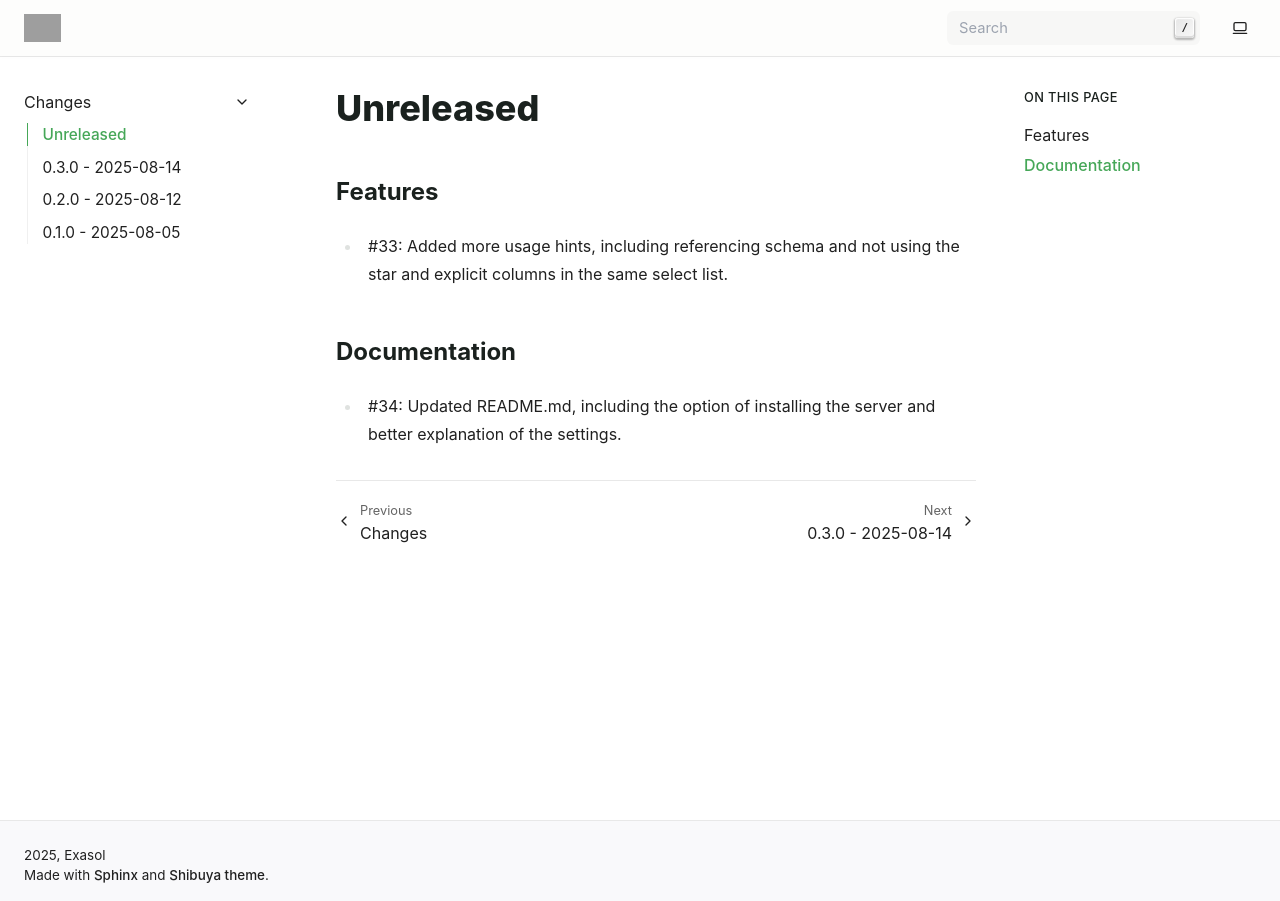
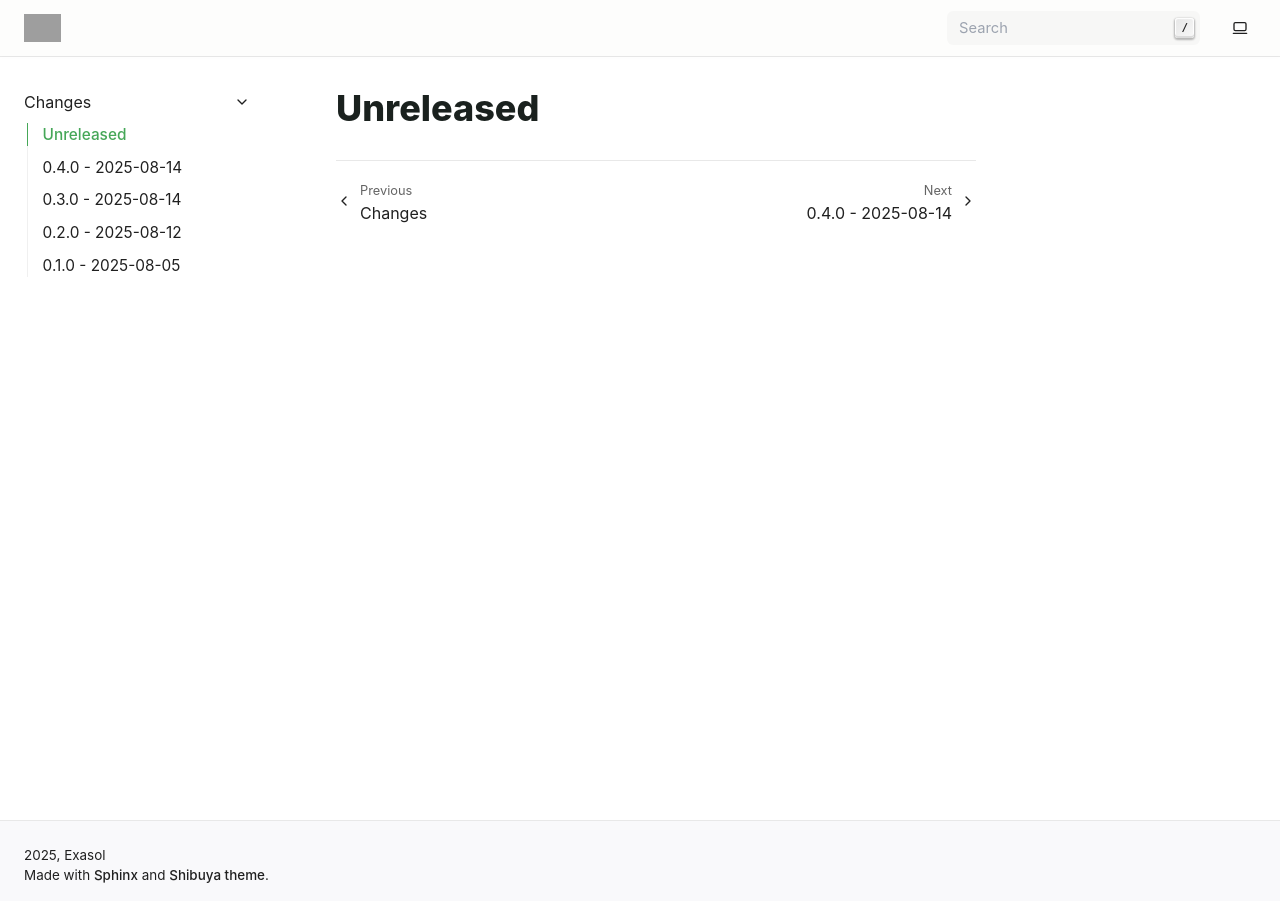
Before and after one commit to exasol/mcp-server, a Sphinx documentation site: the page built from doc/changes/unreleased.md, in a window 1280 px wide. Built offline with Sphinx 7.4.7, drawn with Linux system fonts in a browser that asks for light colours; pages that are not in the unit, such as notebooks, are missing from menus; grey boxes are pictures that could not be loaded.

Commit message:
Prepare release 0.4.0

```diff
--- a/doc/changes/unreleased.md
+++ b/doc/changes/unreleased.md
@@ -1,9 +1 @@
 # Unreleased
-
-## Features
-
-* #33: Added more usage hints, including referencing schema and not using the star and explicit columns in the same select list.
-
-## Documentation
-
-* #34: Updated README.md, including the option of installing the server and better explanation of the settings.
--- a/exasol/ai/mcp/server/version.py
+++ b/exasol/ai/mcp/server/version.py
@@ -8,7 +8,7 @@ If you need to change the version, do so in the pyproject.toml, e.g. by using
 """
 
 MAJOR = 0
-MINOR = 3
+MINOR = 4
 PATCH = 0
 VERSION = f"{MAJOR}.{MINOR}.{PATCH}"
 __version__ = VERSION
--- a/pyproject.toml
+++ b/pyproject.toml
@@ -1,6 +1,6 @@
 [project]
 name = "exasol-mcp-server"
-version = "0.3.0"
+version = "0.4.0"
 requires-python = ">=3.10,<4.0"
 description = "Exasol MCP Server"
 authors = [
```
Also changed, not shown: doc/changes/changelog.md (+2 -0 lines), doc/changes/changes_0.4.0.md (added, +9 -0 lines).
